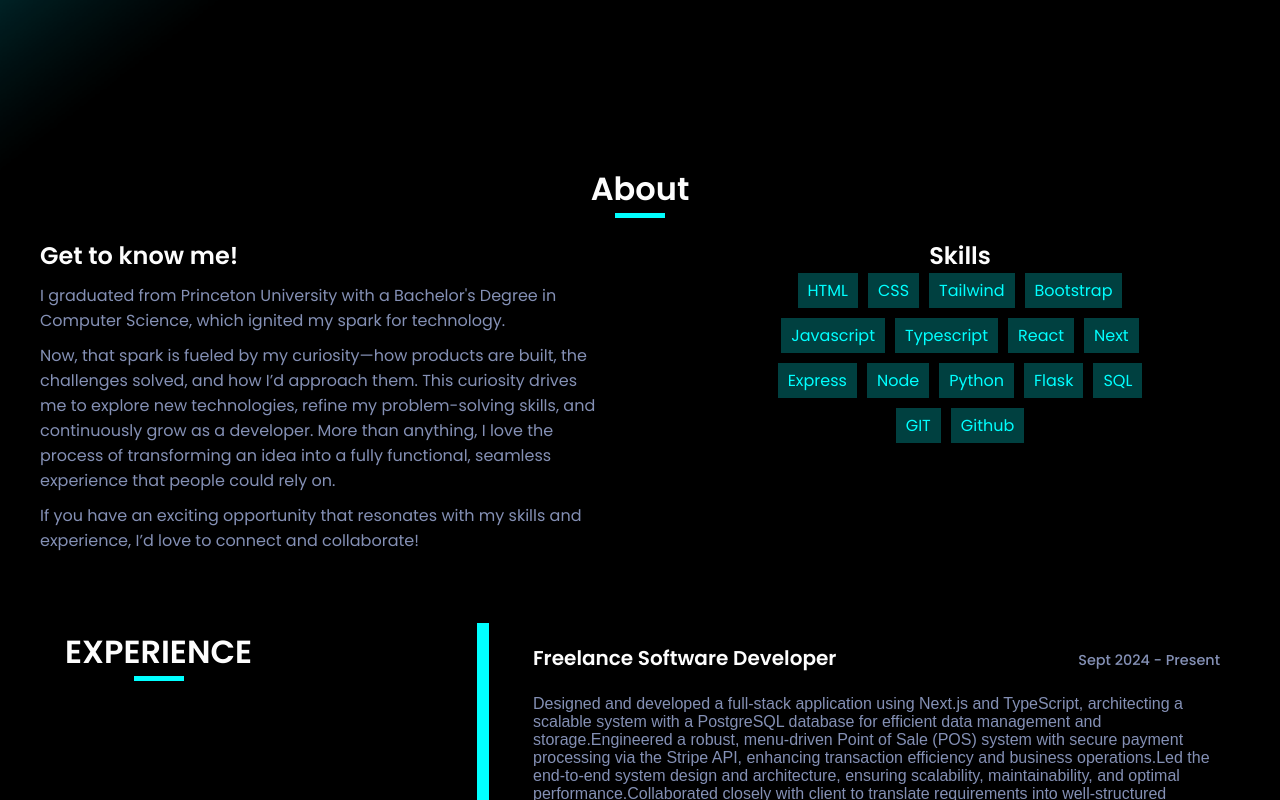
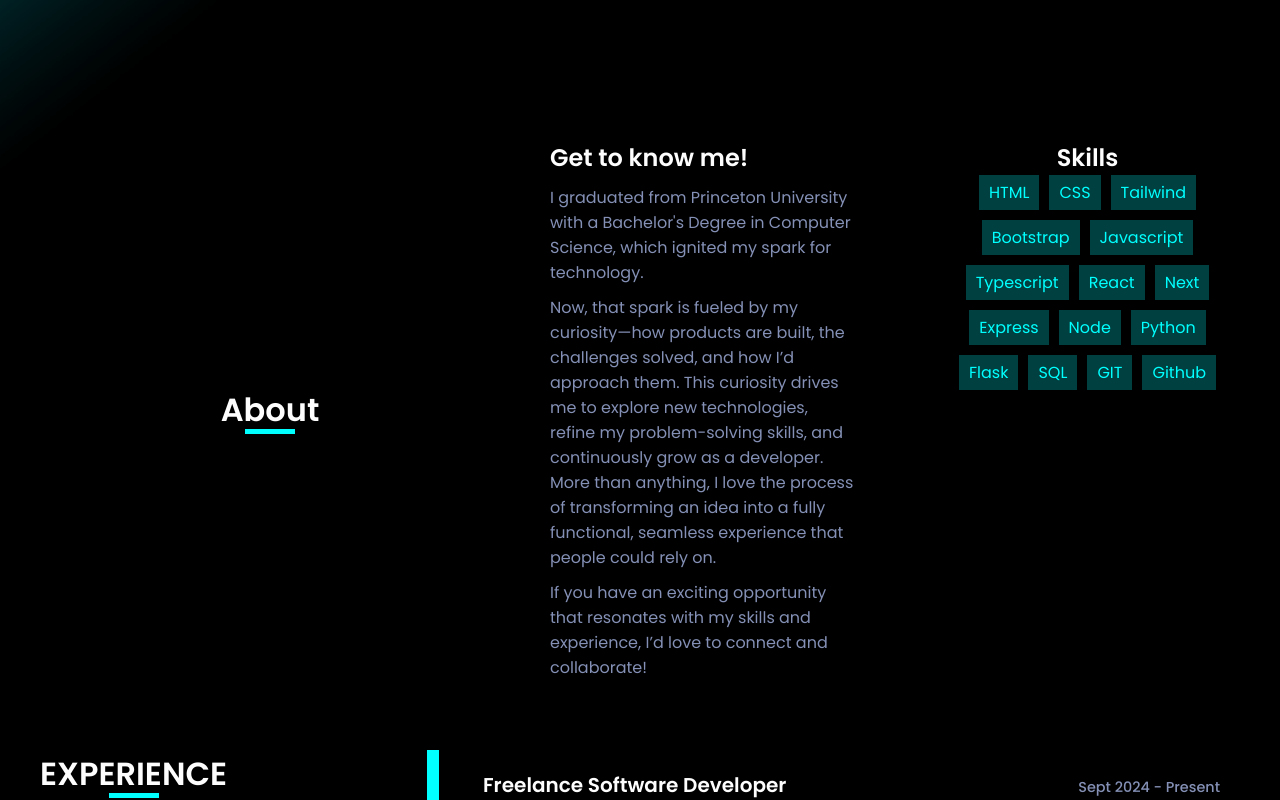
Before and after one commit to kevincas01/portfolio, a React (Create React App) app: page / in a window 1280 px wide. Shown: the part 680-1480 px from the top of the page. Built offline with nearby package versions, Linux system fonts and the light colour scheme; the HTML template or start-up script is replaced by a standard one.

Commit message:
App: use section-container-grid & section-container classnames

```diff
--- a/src/App.js
+++ b/src/App.js
@@ -19,24 +19,28 @@ function App() {
     {
       text: "About",
       value: "about",
+      className: "section-container-grid",
       element: <About />,
       ref: aboutRef,
     },
     {
       text: "Experience",
       value: "experience",
+      className: "section-container-grid",
       element: <Experience />,
       ref: experienceRef,
     },
     {
       text: "Projects",
       value: "projects",
+      className: "section-container",
       element: <Projects />,
       ref: projectsRef,
     },
     {
       text: "Contact",
       value: "contact",
+      className: "section-container-grid",
       element: <Contact />,
       ref: contactRef,
     },
@@ -99,7 +103,7 @@ function App() {
         {navbarHomeElements.map((element, index) => (
           <div
             key={index}
-            className={element.value+" section-container"}
+            className={`${element.value} ${element.className}`}
             ref={element.ref}
             data-element={element.value}
           >
```
